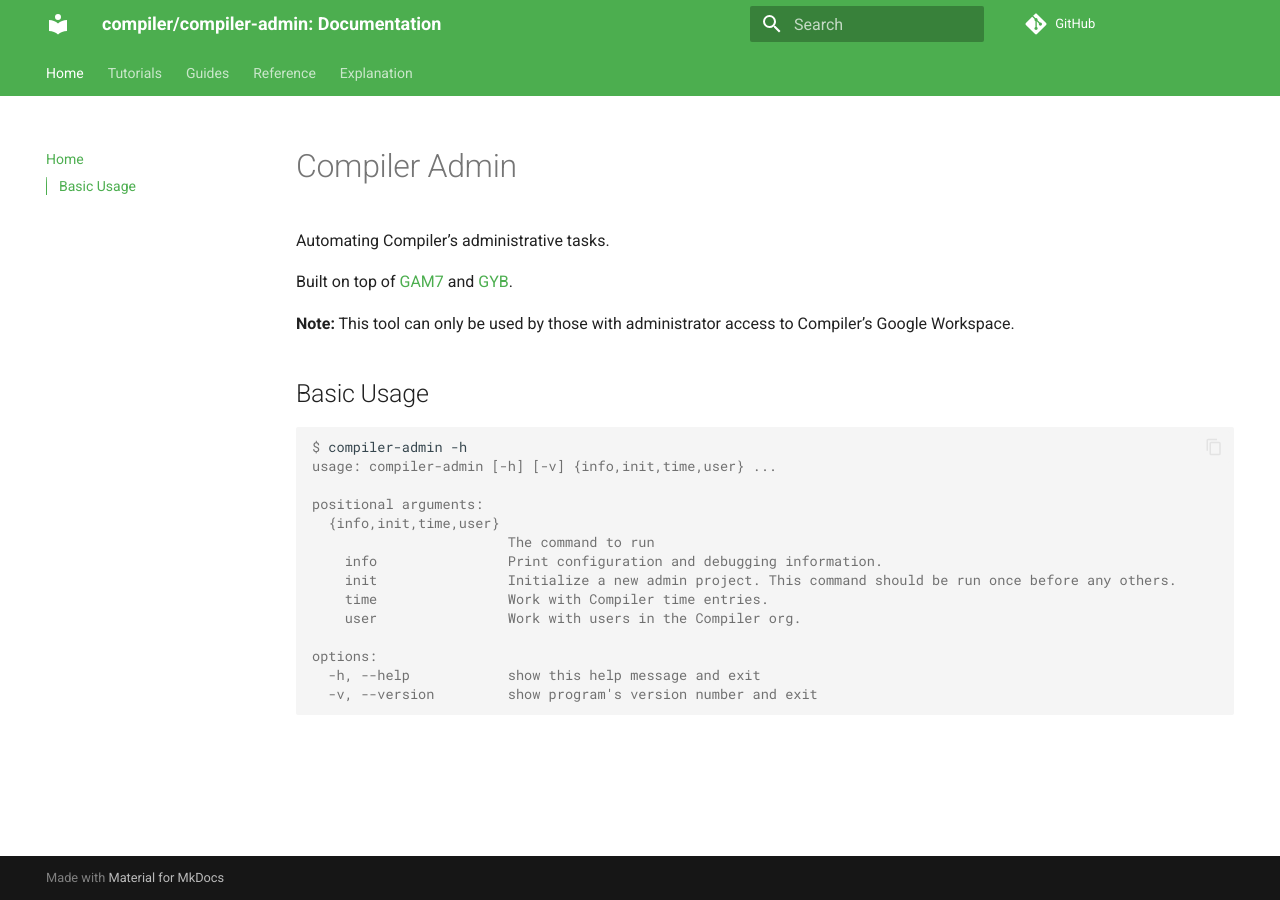
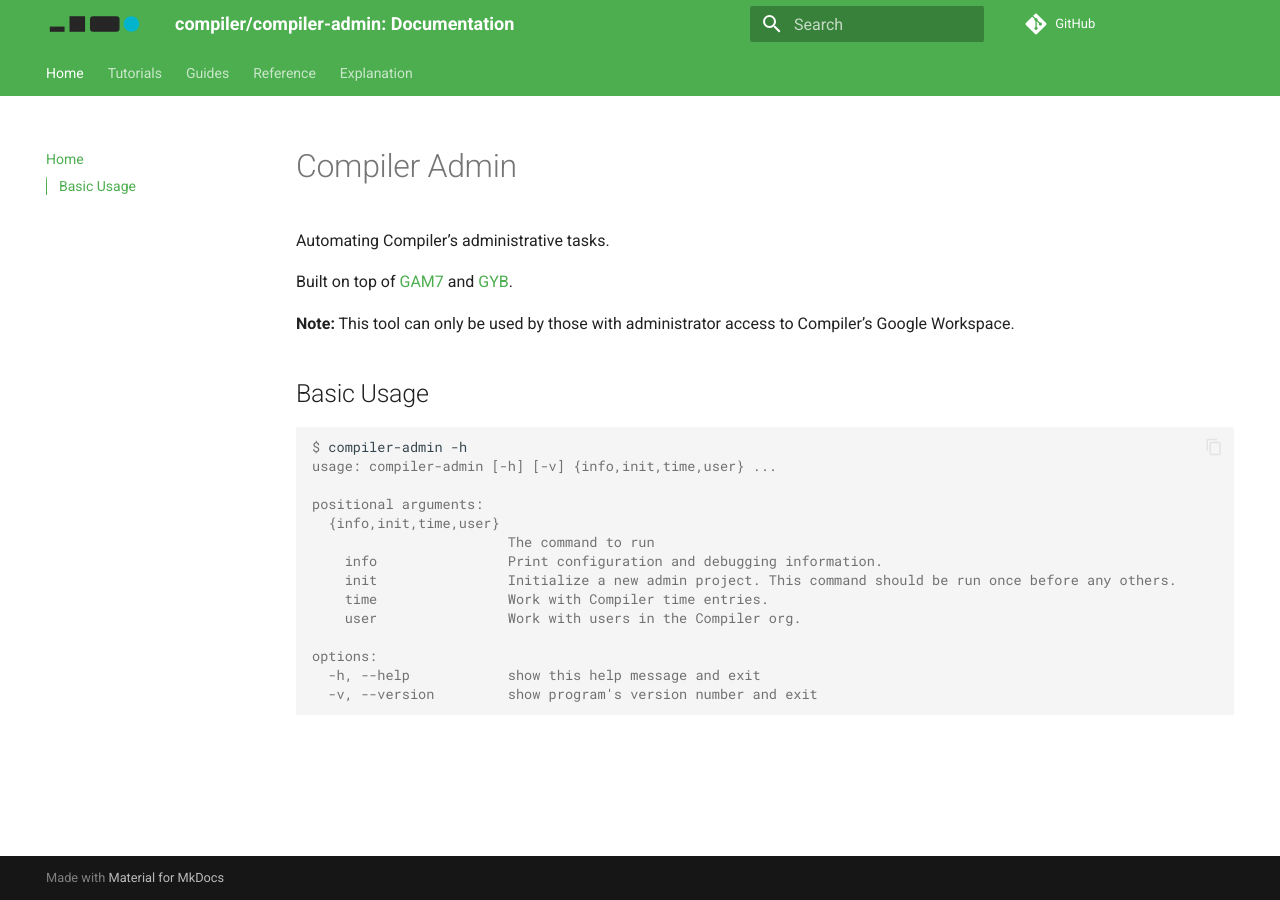
Before and after one commit to compilerla/compiler-admin, an MkDocs documentation site: the page built from docs/index.md, in a window 1280 px wide. Built offline with MkDocs 1.6.1 and Material for MkDocs 9.7.7, drawn with Linux system fonts in a browser that asks for light colours; nearby versions of some CDN libraries; comment, search, counter and statistics services are not loaded.

Commit message:
docs: add custom logo/favicon

```diff
--- a/mkdocs.yml
+++ b/mkdocs.yml
@@ -10,6 +10,8 @@ theme:
     - navigation.expand
     - navigation.tabs
     - toc.integrate
+  favicon: https://compiler.la/favicon.ico
+  logo: assets/compiler.svg
   palette:
     primary: green
     accent: deep purple
```
Also changed, not shown: docs/assets/compiler.svg (added).
